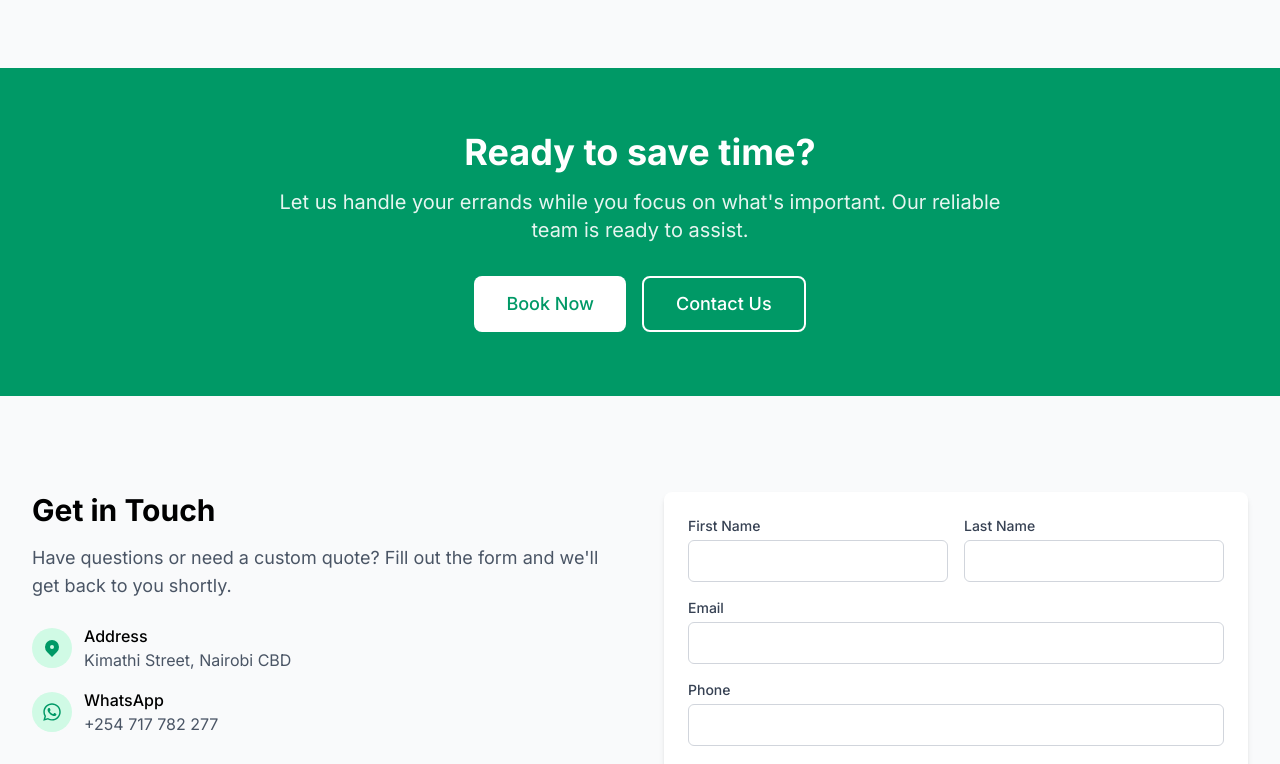
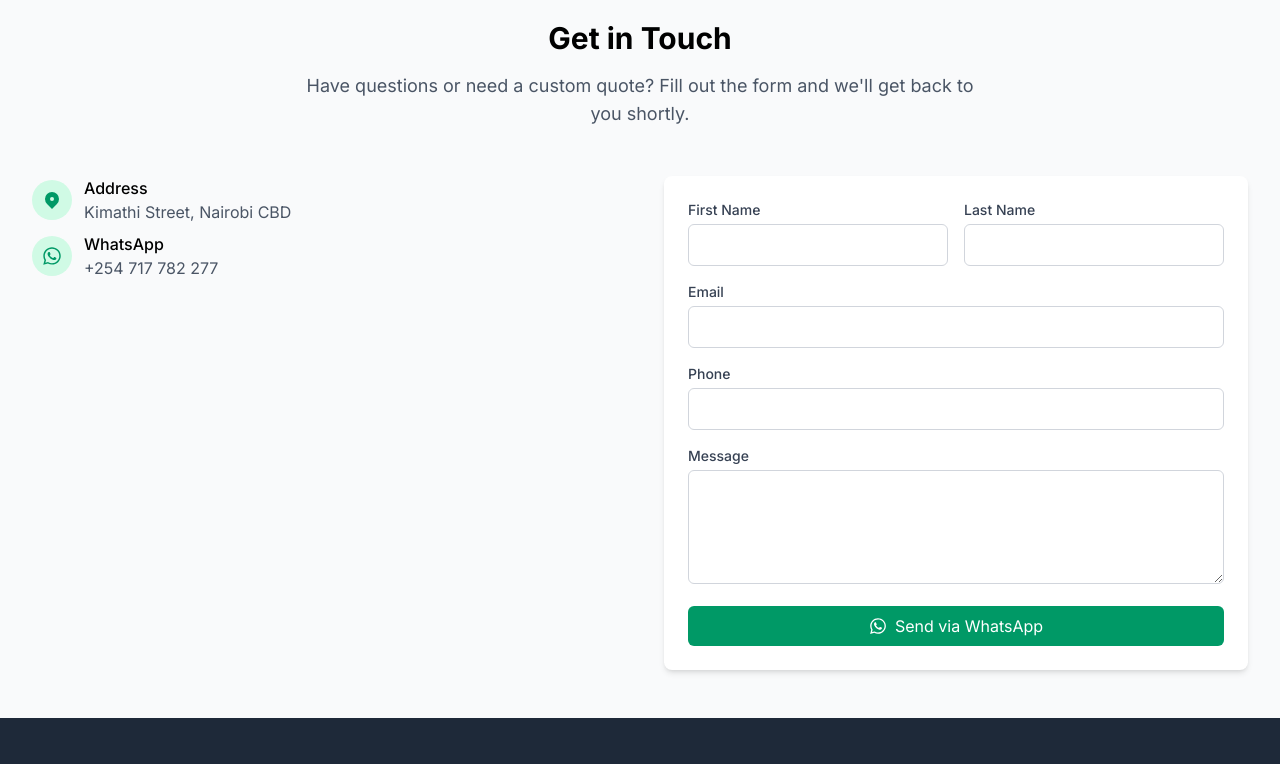
Before and after one commit to M0imaritim/e-boy, a Next.js app: page / in a window 1280 px wide. Shown: the part 2640-3404 px from the top of the page. Built offline with nearby package versions, Linux system fonts and the light colour scheme.

Commit message:
minor update

```diff
--- a/app/page.tsx
+++ b/app/page.tsx
@@ -301,7 +301,7 @@ export default function Home() {
       </section>
 
       {/* Pricing Section */}
-      <section className="py-16 md:py-24">
+      <section className="py-16 md:py-12">
         <div className="max-w-7xl mx-auto px-4 sm:px-6 lg:px-8">
           <div className="text-center mb-12">
             <h2 className="text-3xl md:text-4xl font-bold mb-4">
@@ -443,38 +443,19 @@ export default function Home() {
         </div>
       </section>
 
-      {/* CTA Section */}
-      <section className="py-16 bg-emerald-600 dark:bg-emerald-700 text-white">
-        <div className="max-w-7xl mx-auto px-4 sm:px-6 lg:px-8 text-center">
-          <h2 className="text-3xl md:text-4xl font-bold mb-4">
-            Ready to save time?
-          </h2>
-          <p className="text-xl opacity-90 mb-8 max-w-3xl mx-auto">
-            Let us handle your errands while you focus on what&#39;s important.
-            Our reliable team is ready to assist.
-          </p>
-          <div className="flex flex-col sm:flex-row justify-center space-y-4 sm:space-y-0 sm:space-x-4">
-            <button className="bg-white text-emerald-600 hover:bg-gray-100 px-8 py-3 rounded-lg font-medium text-lg">
-              Book Now
-            </button>
-            <button className="bg-transparent border-2 border-white hover:bg-white/10 px-8 py-3 rounded-lg font-medium text-lg">
-              Contact Us
-            </button>
+      {/* Contact Form Section */}
+      <section id="contact" className="py-8 md:py-12">
+        <div className="max-w-7xl mx-auto px-4 sm:px-6 lg:px-8">
+          <div className="text-center mb-12">
+            <h2 className="text-3xl font-bold mb-4">Get in Touch</h2>
+            <p className="text-lg text-gray-600 dark:text-gray-400 max-w-2xl md:mx-auto">
+              Have questions or need a custom quote? Fill out the form and
+              we&#39;ll get back to you shortly.
+            </p>
           </div>
-        </div>
-      </section>
-
-      {/* Contact Form Section */}
-      <section id="contact" className="py-16 md:py-24">
-        <div className="max-w-7xl mx-auto px-4 sm:px-6 lg:px-8">
           <div className="md:flex md:space-x-12">
             <div className="md:w-1/2 mb-8 md:mb-0">
-              <h2 className="text-3xl font-bold mb-4">Get in Touch</h2>
-              <p className="text-lg text-gray-600 dark:text-gray-400 mb-6">
-                Have questions or need a custom quote? Fill out the form and
-                we&#39;ll get back to you shortly.
-              </p>
-              <div className="space-y-4">
+              <div className="space-y-2">
                 <div className="flex items-center">
                   <div className="w-10 h-10 rounded-full bg-emerald-100 dark:bg-emerald-900/40 flex items-center justify-center text-emerald-600 dark:text-emerald-400 mr-3">
                     <svg
```
Also changed, not shown: public/Screenshot.png (added), 1 other file (tests, documents, lock files or other folders).
